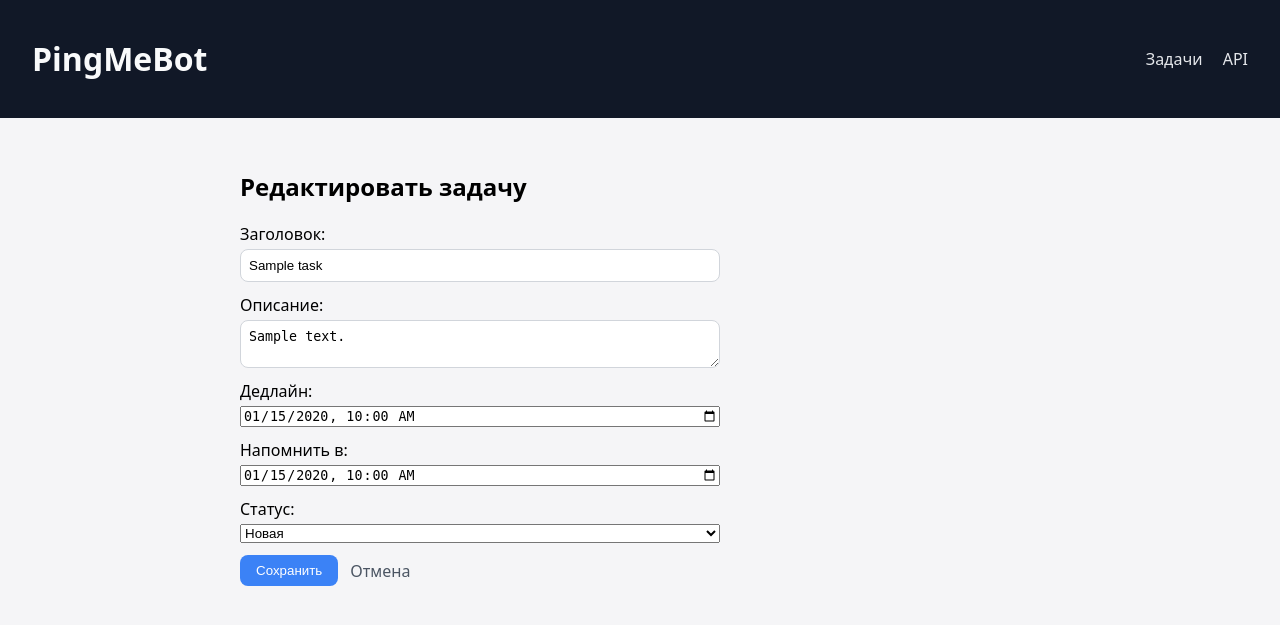
After one commit to Latamrisus/PingMeBot, a Python web app: template app/templates/task_edit.html in a window 1280 px wide. The commit adds this page. Shown: the top 625 px of the page. Run offline with Jinja, Linux system fonts and the light colour scheme; the template is opened without the code that fills it: most values are stand-ins (such as "Sample title", 1, 10 or a date in 2020).

Commit message:
feat: add edit task page + remind_at

```diff
--- a/app/static/style.css
+++ b/app/static/style.css
@@ -154,6 +154,11 @@ button:hover {
   font-weight: 500;
 }
 
+.meta.reminder {
+  font-size: 0.8rem;
+  color: #4b5563;
+}
+
 /* страница редактирования */
 .edit-form {
   display: flex;
--- /dev/null
+++ b/app/templates/task_edit.html
@@ -0,0 +1,62 @@
+{% extends "base.html" %}
+{% block title %}Редактировать задачу — PingMeBot{% endblock %}
+
+{% block content %}
+<h2>Редактировать задачу</h2>
+
+<form action="/web/tasks/{{ task.id }}/edit" method="post" class="edit-form">
+    <label>
+        Заголовок:
+        <input type="text" name="title" value="{{ task.title }}" required>
+    </label>
+
+    <label>
+        Описание:
+        <textarea name="description">{{ task.description or "" }}</textarea>
+    </label>
+
+    <label>
+        Дедлайн:
+        <input
+                type="datetime-local"
+                name="due_at"
+                value="{% if task.due_at %}{{ task.due_at.strftime('%Y-%m-%dT%H:%M') }}{% endif %}"
+        >
+    </label>
+
+    <label>
+        Напомнить в:
+        <input
+                type="datetime-local"
+                name="remind_at"
+                value="{% if task.remind_at %}{{ task.remind_at.strftime('%Y-%m-%dT%H:%M') }}{% endif %}"
+        >
+    </label>
+
+    <label>
+        Статус:
+        <select name="status">
+            <option value="pending"
+                    {% if task.status==
+            'pending' or task.status.value == 'pending' %}selected{% endif %}>
+            Новая
+            </option>
+            <option value="in_progress"
+                    {% if task.status==
+            'in_progress' or task.status.value == 'in_progress' %}selected{% endif %}>
+            В работе
+            </option>
+            <option value="done"
+                    {% if task.status==
+            'done' or task.status.value == 'done' %}selected{% endif %}>
+            Готово
+            </option>
+        </select>
+    </label>
+
+    <div class="edit-actions">
+        <button type="submit">Сохранить</button>
+        <a href="/web/tasks">Отмена</a>
+    </div>
+</form>
+{% endblock %}
```
Also changed, not shown: app/templates/tasks.html (+18 -0 lines), app/web/routes.py (+33 -4 lines).
